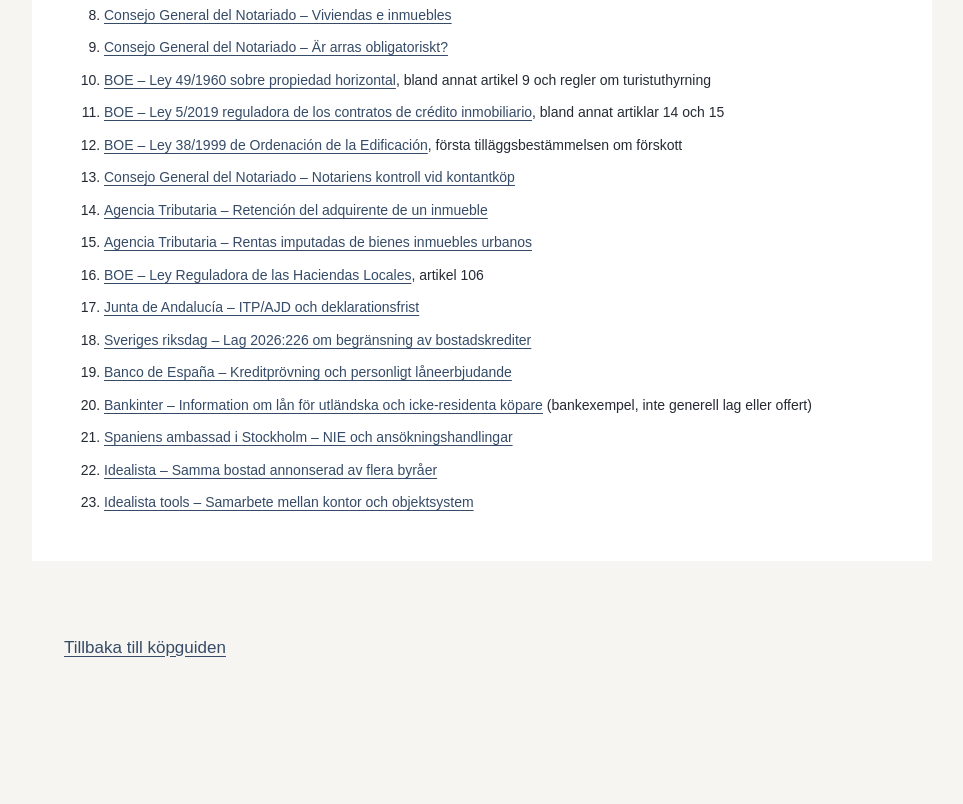
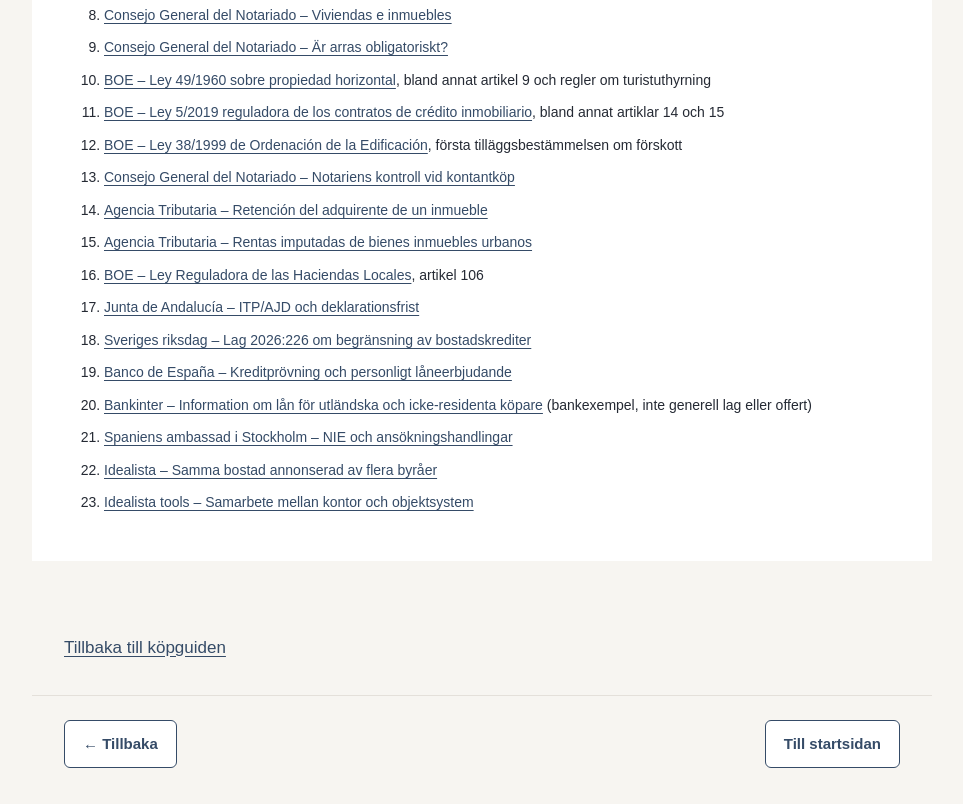
Before and after one commit to sverkercaron-sys/keyra, a website: page sources.html in a window 1280 px wide. Shown: the part 692-1496 px from the top of the page, without its empty margins (158-1121 px from the left). Before the commit the page ends 1387 px from the top, so only its background shows below. Drawn offline with Linux system fonts and the light colour scheme.

Commit message:
Add bottom back and home navigation to all pages

```diff
--- a/sources.html
+++ b/sources.html
@@ -1,5 +1,9 @@
 <!doctype html>
-<html lang="sv"><head><meta charset="utf-8"><meta name="viewport" content="width=device-width,initial-scale=1"><title>Källor | Keyra</title><meta name="description" content="Källor och redaktionella uppgifter till Keyras köpguide."><style>*{box-sizing:border-box}body{margin:0;color:#252a34;background:#f7f5f1;font:17px/1.75 Arial,sans-serif}header,main,footer{max-width:900px;margin:auto;padding:32px}main{background:#fff;margin-bottom:40px}h1,h2,h3{font-family:Georgia,serif;line-height:1.22}h1{font-size:clamp(36px,6vw,56px);margin:18px 0}h2{font-size:32px;margin:20px 0}a{color:#354b67;text-underline-offset:3px}li{margin-bottom:8px}.sources{font-size:14px;overflow-wrap:anywhere}.back{display:inline-block;margin:0 0 24px}@media(max-width:600px){header,main,footer{padding:24px 20px}h2{font-size:29px}}</style></head><body><header><a class="back" href="index.html">← Till Keyras startsida</a><h1>Källor</h1><p>Underlag och redaktionella uppgifter till Keyras köpguide.</p></header><main><section id="kallor" class="sources"><h2>Källor och redaktionella uppgifter</h2><p>Omarbetat grundläggande utkast, daterat 8 oktober 2026. Officiella källor har kontrollerats för angivna skatte- och processuppgifter. Regionala normalfall är inte en individuell skattebedömning. Författare, ansvarig utgivare, eventuell sakkunnig granskare och verksamhetens företagsuppgifter behöver fastställas inför publicering; ingen juristgranskning påstås i detta utkast.</p><ol>
+<html lang="sv"><head><meta charset="utf-8"><meta name="viewport" content="width=device-width,initial-scale=1"><title>Källor | Keyra</title><meta name="description" content="Källor och redaktionella uppgifter till Keyras köpguide."><style>*{box-sizing:border-box}body{margin:0;color:#252a34;background:#f7f5f1;font:17px/1.75 Arial,sans-serif}header,main,footer{max-width:900px;margin:auto;padding:32px}main{background:#fff;margin-bottom:40px}h1,h2,h3{font-family:Georgia,serif;line-height:1.22}h1{font-size:clamp(36px,6vw,56px);margin:18px 0}h2{font-size:32px;margin:20px 0}a{color:#354b67;text-underline-offset:3px}li{margin-bottom:8px}.sources{font-size:14px;overflow-wrap:anywhere}.back{display:inline-block;margin:0 0 24px}@media(max-width:600px){header,main,footer{padding:24px 20px}h2{font-size:29px}}</style>
+<style id="keyra-page-navigation">
+.page-navigation{max-width:900px;margin:0 auto;padding:24px 32px 36px;display:flex;gap:12px;justify-content:space-between;align-items:center;flex-wrap:wrap;border-top:1px solid #e4e0da}.page-navigation a,.page-navigation button{display:inline-flex;align-items:center;justify-content:center;min-height:44px;padding:10px 18px;border:1px solid #354b67;border-radius:6px;background:#fff;color:#354b67;font:inherit;font-size:15px;font-weight:600;text-decoration:none;cursor:pointer}.page-navigation a:hover,.page-navigation button:hover{background:#f0ede8}.page-navigation a:focus-visible,.page-navigation button:focus-visible{outline:3px solid #AE593E;outline-offset:3px}@media(max-width:600px){.page-navigation{padding:20px;gap:10px}.page-navigation a,.page-navigation button{flex:1}}
+</style>
+</head><body><header><a class="back" href="index.html">← Till Keyras startsida</a><h1>Källor</h1><p>Underlag och redaktionella uppgifter till Keyras köpguide.</p></header><main><section id="kallor" class="sources"><h2>Källor och redaktionella uppgifter</h2><p>Omarbetat grundläggande utkast, daterat 8 oktober 2026. Officiella källor har kontrollerats för angivna skatte- och processuppgifter. Regionala normalfall är inte en individuell skattebedömning. Författare, ansvarig utgivare, eventuell sakkunnig granskare och verksamhetens företagsuppgifter behöver fastställas inför publicering; ingen juristgranskning påstås i detta utkast.</p><ol>
 <li id="s1"><a href="https://sede.agenciatributaria.gob.es/Sede/iva/iva-operaciones-inmobiliarias/compro-vivienda-tengo-que-pagar-itp.html">Agencia Tributaria – Compro una vivienda ¿tengo que pagar IVA o ITP?</a></li>
 <li id="s2"><a href="https://www.juntadeandalucia.es/organismos/economiahaciendayfondoseuropeos/areas/tributos-juego/tributos/paginas/MedidasITPAJD.html">Junta de Andalucía – Medidas vigentes ITPAJD</a></li>
 <li id="s3"><a href="https://www.boe.es/buscar/doc.php?id=BOE-A-2025-11959">BOE – Ley 5/2025 de la Generalitat, artiklar 33 och 34</a></li>
@@ -23,4 +27,9 @@
 <li id="s21"><a href="https://www.exteriores.gob.es/Embajadas/estocolmo/en/ServiciosConsulares/Paginas/Consular/NIE.aspx">Spaniens ambassad i Stockholm – NIE och ansökningshandlingar</a></li>
 <li id="s22"><a href="https://www.idealista.com/news/inmobiliario/blog-de-idealista/2021/04/08/789894-control-de-duplicados-la-herramienta-para-saber-si-tu-vivienda-esta">Idealista – Samma bostad annonserad av flera byråer</a></li>
 <li id="s23"><a href="https://www.idealista.com/tools/centrodeayuda/articulos/cruces-de-demandantes-con-inmuebles-dentro-de-la-misma-oficina-o-mls/">Idealista tools – Samarbete mellan kontor och objektsystem</a></li>
-</ol></section></main><footer><a href="guide.html">Tillbaka till köpguiden</a></footer></body></html>
+</ol></section></main><footer><a href="guide.html">Tillbaka till köpguiden</a></footer>
+<nav class="page-navigation" aria-label="Sidnavigering">
+  <button type="button" onclick="if (window.history.length > 1) { window.history.back(); } else { window.location.href = 'index.html'; }">← Tillbaka</button>
+  <a href="index.html">Till startsidan</a>
+</nav>
+</body></html>
```
